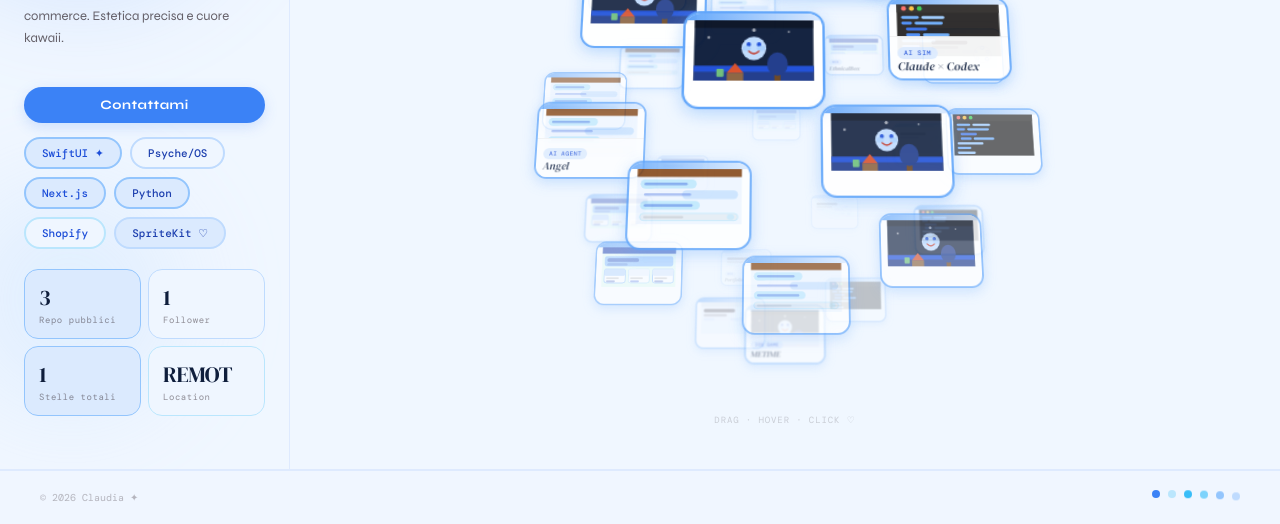
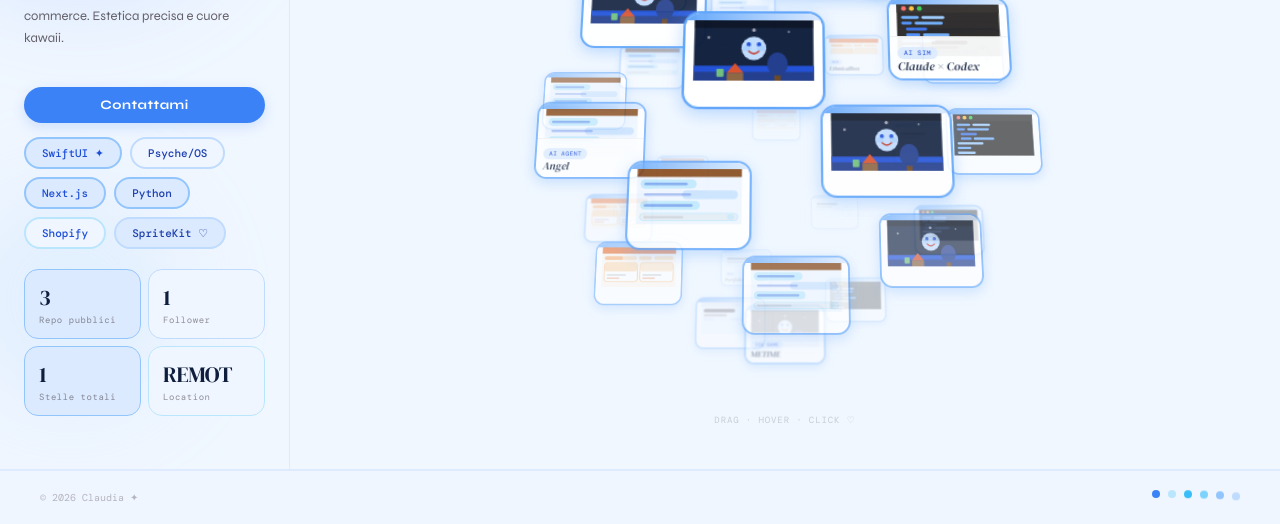
Before and after one commit to angeloazzzzurro/claudia-portfolio, a website: page public/index.html in a window 1280 px wide. Shown: the part 330-854 px from the top of the page. Drawn offline with nearby package versions, Linux system fonts and the light colour scheme; animation ran at ten frames a second.

Commit message:
feat: add EthnichalBox thumbnail to interactive sphere
Co-Authored-By: Claude Sonnet 4.6 <noreply@anthropic.com>

```diff
--- a/public/index.html
+++ b/public/index.html
@@ -1685,7 +1685,8 @@ document.addEventListener('click',e=>{
 const M={
 metime:`<svg viewBox="0 0 116 62" xmlns="http://www.w3.org/2000/svg"><rect width="116" height="62" fill="#0F1E3C"/><rect x="0" y="47" width="116" height="15" fill="#1E3A8A"/><rect x="0" y="47" width="116" height="6" fill="#1D4ED8"/><circle cx="58" cy="29" r="12" fill="#BFDBFE"/><circle cx="53" cy="25" r="2.2" fill="#1D4ED8"/><circle cx="63" cy="25" r="2.2" fill="#1D4ED8"/><path d="M53 32 Q58 37 63 32" stroke="#C0392B" stroke-width="1.6" fill="none" stroke-linecap="round"/><ellipse cx="51" cy="29" rx="4" ry="3" fill="#93C5FD" opacity=".5"/><ellipse cx="65" cy="29" rx="4" ry="3" fill="#93C5FD" opacity=".5"/><rect x="0" y="0" width="116" height="8" fill="rgba(0,0,0,.4)"/><circle cx="14" cy="18" r="1.5" fill="rgba(255,255,255,.5)"/><circle cx="92" cy="12" r="1.2" fill="rgba(255,255,255,.45)"/><circle cx="58" cy="10" r="1.8" fill="rgba(255,255,255,.6)"/><rect x="32" y="54" width="16" height="16" fill="#8B6340"/><polygon points="32,54 48,54 40,44" fill="#D94F2A"/><rect x="22" y="50" width="7" height="8" rx="1" fill="#6DBF7A"/><rect x="78" y="52" width="6" height="18" fill="#6B4520"/><ellipse cx="81" cy="45" rx="10" ry="12" fill="#1E3A8A"/></svg>`,
 mindscope:`<svg viewBox="0 0 116 62" xmlns="http://www.w3.org/2000/svg"><rect width="116" height="62" fill="#EDF6FF"/><rect width="116" height="10" fill="#1565C0"/><rect x="4" y="14" width="24" height="14" rx="4" fill="#DBEEFF"/><rect x="4" y="14" width="24" height="5" rx="4" fill="#90CAF9"/><rect x="7" y="22" width="14" height="3" rx="1.5" fill="#1565C0" opacity=".45"/><rect x="32" y="14" width="24" height="14" rx="4" fill="#FEF9E7"/><rect x="32" y="14" width="24" height="5" rx="4" fill="#FDD835" opacity=".8"/><rect x="35" y="22" width="14" height="3" rx="1.5" fill="#F57F17" opacity=".5"/><rect x="60" y="14" width="24" height="14" rx="4" fill="#FCE4EC"/><rect x="60" y="14" width="24" height="5" rx="4" fill="#F48FB1"/><rect x="63" y="22" width="14" height="3" rx="1.5" fill="#880E4F" opacity=".45"/><rect x="88" y="14" width="24" height="14" rx="4" fill="#E8F5E9"/><rect x="88" y="14" width="24" height="5" rx="4" fill="#81C784"/><rect x="4" y="33" width="108" height="5" rx="2.5" fill="#DBEEFF"/><rect x="4" y="33" width="88" height="5" rx="2.5" fill="#1565C0" opacity=".72"/><rect x="4" y="42" width="108" height="5" rx="2.5" fill="#DBEEFF"/><rect x="4" y="42" width="58" height="5" rx="2.5" fill="#42A5F5" opacity=".72"/><rect x="4" y="51" width="108" height="5" rx="2.5" fill="#DBEEFF"/><rect x="4" y="51" width="96" height="5" rx="2.5" fill="#1976D2" opacity=".72"/></svg>`,
-ethnichalbox:`<svg viewBox="0 0 116 62" xmlns="http://www.w3.org/2000/svg"><rect width="116" height="62" fill="#E8FDF4"/><rect width="116" height="10" fill="#1E40AF"/><rect x="4" y="14" width="108" height="16" rx="4" fill="#93C5FD"/><rect x="8" y="17" width="50" height="6" rx="3" fill="#1E40AF" opacity=".6"/><rect x="8" y="25" width="32" height="4" rx="2" fill="#1E40AF" opacity=".3"/><rect x="4" y="34" width="33" height="22" rx="4" fill="#fff" stroke="#93C5FD" stroke-width="1.2"/><rect x="4" y="34" width="33" height="11" rx="4" fill="#BFDBFE"/><rect x="7" y="47" width="20" height="3" rx="1.5" fill="rgba(28,25,23,.18)"/><rect x="7" y="52" width="14" height="3" rx="1.5" fill="#1E40AF" opacity=".45"/><rect x="42" y="34" width="33" height="22" rx="4" fill="#fff" stroke="#BAE6FD" stroke-width="1.2"/><rect x="42" y="34" width="33" height="11" rx="4" fill="#EFF6FF"/><rect x="45" y="47" width="20" height="3" rx="1.5" fill="rgba(28,25,23,.18)"/><rect x="45" y="52" width="14" height="3" rx="1.5" fill="#1D4ED8" opacity=".45"/><rect x="80" y="34" width="33" height="22" rx="4" fill="#fff" stroke="#93C5FD" stroke-width="1.2"/><rect x="80" y="34" width="33" height="11" rx="4" fill="#DBEAFE"/><rect x="83" y="47" width="20" height="3" rx="1.5" fill="rgba(28,25,23,.18)"/><rect x="83" y="52" width="14" height="3" rx="1.5" fill="#1E40AF" opacity=".45"/></svg>`,
+ethnichalbox:`<svg viewBox="0 0 116 62" xmlns="http://www.w3.org/2000/svg"><rect width="116" height="62" fill="#FFF7ED"/><rect width="116" height="10" fill="#EA580C"/><rect x="4" y="14" width="50" height="6" rx="3" fill="#FED7AA"/><rect x="4" y="14" width="28" height="6" rx="3" fill="#FB923C" opacity=".7"/><rect x="58" y="14" width="20" height="6" rx="3" fill="#FDBA74" opacity=".6"/><rect x="82" y="14" width="30" height="6" rx="3" fill="#FED7AA"/><rect x="4" y="24" width="52" height="30" rx="5" fill="#fff" stroke="#FDBA74" stroke-width="1.2"/><rect x="4" y="24" width="52" height="14" rx="5" fill="#FED7AA"/><rect x="8" y="42" width="30" height="3" rx="1.5" fill="rgba(28,25,23,.2)"/><rect x="8" y="47" width="20" height="3" rx="1.5" fill="#EA580C" opacity=".4"/><rect x="60" y="24" width="52" height="30" rx="5" fill="#fff" stroke="#FDBA74" stroke-width="1.2"/><rect x="60" y="24" width="52" height="14" rx="5" fill="#FED7AA" opacity=".7"/><rect x="64" y="42" width="30" height="3" rx="1.5" fill="rgba(28,25,23,.2)"/><rect x="64" y="47" width="20" height="3" rx="1.5" fill="#EA580C" opacity=".4"/></svg>`,
+ethnicbox:`<svg viewBox="0 0 116 62" xmlns="http://www.w3.org/2000/svg"><rect width="116" height="62" fill="#E8FDF4"/><rect width="116" height="10" fill="#1E40AF"/><rect x="4" y="14" width="108" height="16" rx="4" fill="#93C5FD"/><rect x="8" y="17" width="50" height="6" rx="3" fill="#1E40AF" opacity=".6"/><rect x="8" y="25" width="32" height="4" rx="2" fill="#1E40AF" opacity=".3"/><rect x="4" y="34" width="33" height="22" rx="4" fill="#fff" stroke="#93C5FD" stroke-width="1.2"/><rect x="4" y="34" width="33" height="11" rx="4" fill="#BFDBFE"/><rect x="7" y="47" width="20" height="3" rx="1.5" fill="rgba(28,25,23,.18)"/><rect x="7" y="52" width="14" height="3" rx="1.5" fill="#1E40AF" opacity=".45"/><rect x="42" y="34" width="33" height="22" rx="4" fill="#fff" stroke="#BAE6FD" stroke-width="1.2"/><rect x="42" y="34" width="33" height="11" rx="4" fill="#EFF6FF"/><rect x="45" y="47" width="20" height="3" rx="1.5" fill="rgba(28,25,23,.18)"/><rect x="45" y="52" width="14" height="3" rx="1.5" fill="#1D4ED8" opacity=".45"/><rect x="80" y="34" width="33" height="22" rx="4" fill="#fff" stroke="#93C5FD" stroke-width="1.2"/><rect x="80" y="34" width="33" height="11" rx="4" fill="#DBEAFE"/><rect x="83" y="47" width="20" height="3" rx="1.5" fill="rgba(28,25,23,.18)"/><rect x="83" y="52" width="14" height="3" rx="1.5" fill="#1E40AF" opacity=".45"/></svg>`,
 claudecodex:`<svg viewBox="0 0 116 62" xmlns="http://www.w3.org/2000/svg"><rect width="116" height="62" fill="#14110F"/><rect width="116" height="10" fill="#1E1A17"/><circle cx="8" cy="5" r="2.8" fill="#FF5F57"/><circle cx="17" cy="5" r="2.8" fill="#FFBD2E"/><circle cx="26" cy="5" r="2.8" fill="#28C840"/><rect x="5" y="14" width="20" height="3.5" rx="1.7" fill="#60A5FA"/><rect x="28" y="14" width="26" height="3.5" rx="1.7" fill="#93C5FD"/><rect x="5" y="21" width="12" height="3.5" rx="1.7" fill="#3B82F6"/><rect x="20" y="21" width="32" height="3.5" rx="1.7" fill="#60A5FA"/><rect x="10" y="28" width="24" height="3.5" rx="1.7" fill="#2563EB"/><rect x="10" y="35" width="16" height="3.5" rx="1.7" fill="#3B82F6"/><rect x="29" y="35" width="30" height="3.5" rx="1.7" fill="#60A5FA"/><rect x="5" y="42" width="38" height="3.5" rx="1.7" fill="#93C5FD"/><rect x="5" y="49" width="20" height="3.5" rx="1.7" fill="#60A5FA"/><rect x="5" y="56" width="26" height="3.5" rx="1.7" fill="#93C5FD"/></svg>`,
 finance:`<svg viewBox="0 0 116 62" xmlns="http://www.w3.org/2000/svg"><rect width="116" height="62" fill="#EFF6FF"/><rect width="116" height="10" fill="#1E40AF"/><path d="M5 56 Q22 48 35 42 Q50 34 64 28 Q77 23 88 17 Q100 11 111 8" fill="none" stroke="#F472B6" stroke-width="2.4" stroke-linecap="round"/><path d="M5 56 Q22 48 35 42 Q50 34 64 28 Q77 23 88 17 Q100 11 111 8 L111 58 L5 58Z" fill="#93C5FD" opacity=".18"/><line x1="5" y1="30" x2="111" y2="30" stroke="rgba(28,25,23,.06)" stroke-width="1" stroke-dasharray="4,4"/><line x1="5" y1="44" x2="111" y2="44" stroke="rgba(28,25,23,.06)" stroke-width="1" stroke-dasharray="4,4"/><circle cx="35" cy="42" r="3" fill="#3B82F6"/><circle cx="64" cy="28" r="3" fill="#3B82F6"/><circle cx="88" cy="17" r="3" fill="#3B82F6"/></svg>`,
 portfolio:`<svg viewBox="0 0 116 62" xmlns="http://www.w3.org/2000/svg"><rect width="116" height="62" fill="#F0F7FF"/><rect width="116" height="9" fill="rgba(28,16,23,.06)"/><rect x="5" y="13" width="62" height="7" rx="3.5" fill="#1C1017" opacity=".64"/><rect x="5" y="23" width="46" height="5" rx="2.5" fill="#1C1017" opacity=".28"/><rect x="5" y="31" width="22" height="5" rx="2.5" fill="#DBEAFE"/><rect x="30" y="31" width="24" height="5" rx="2.5" fill="#EFF6FF"/><rect x="57" y="31" width="20" height="5" rx="2.5" fill="#DBEAFE"/><circle cx="92" cy="38" r="15" fill="none" stroke="rgba(28,16,23,.07)" stroke-width="1.2"/><circle cx="92" cy="26" r="3.2" fill="#DBEAFE" stroke="#93C5FD" stroke-width="1"/><circle cx="101" cy="33" r="2.8" fill="#EFF6FF" stroke="#BFDBFE" stroke-width="1"/><circle cx="99" cy="46" r="3" fill="#DBEAFE" stroke="#93C5FD" stroke-width="1"/><circle cx="83" cy="45" r="2.5" fill="#EFF6FF" stroke="#BAE6FD" stroke-width="1"/><circle cx="81" cy="33" r="2.2" fill="#DBEAFE" stroke="#BFDBFE" stroke-width="1"/></svg>`,
```
